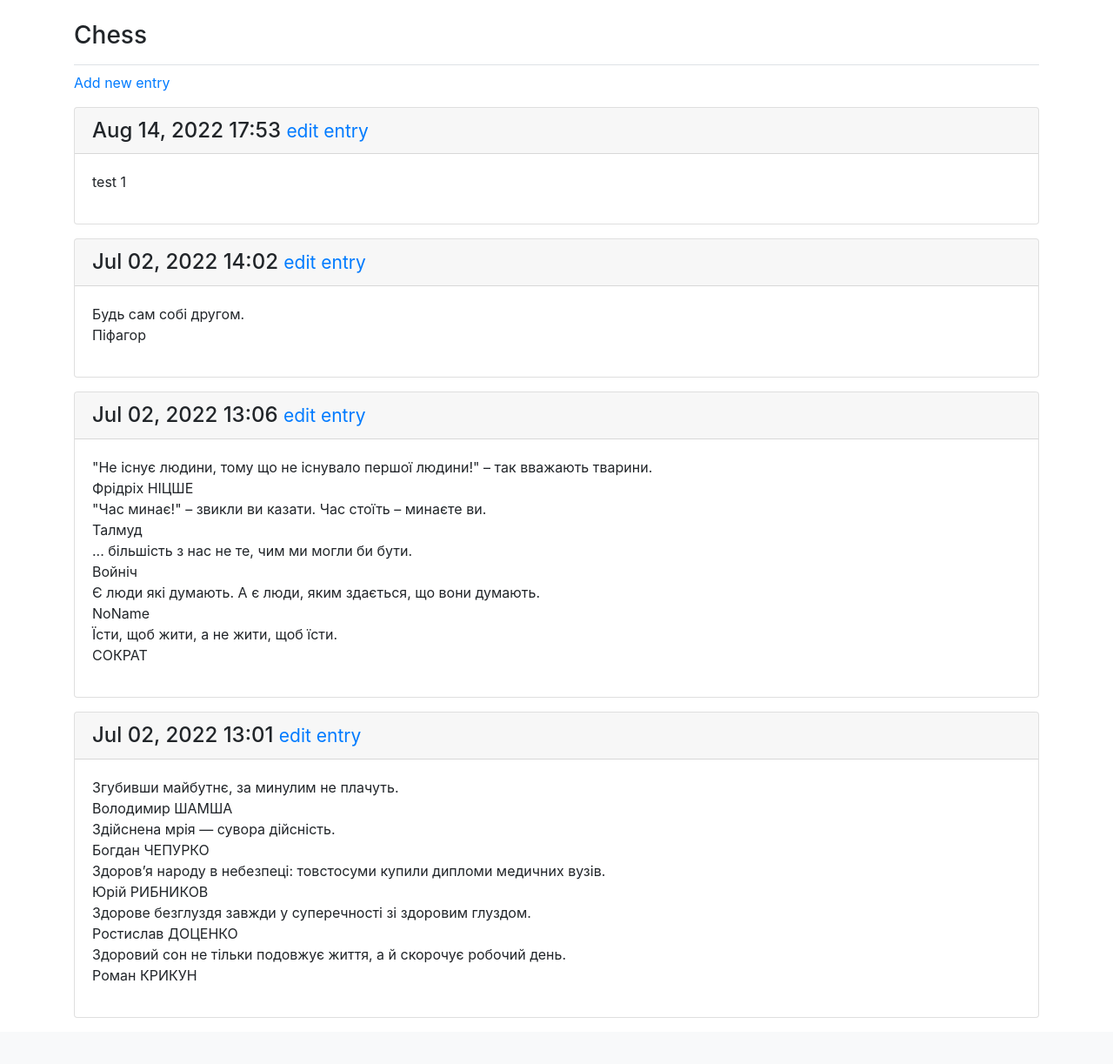
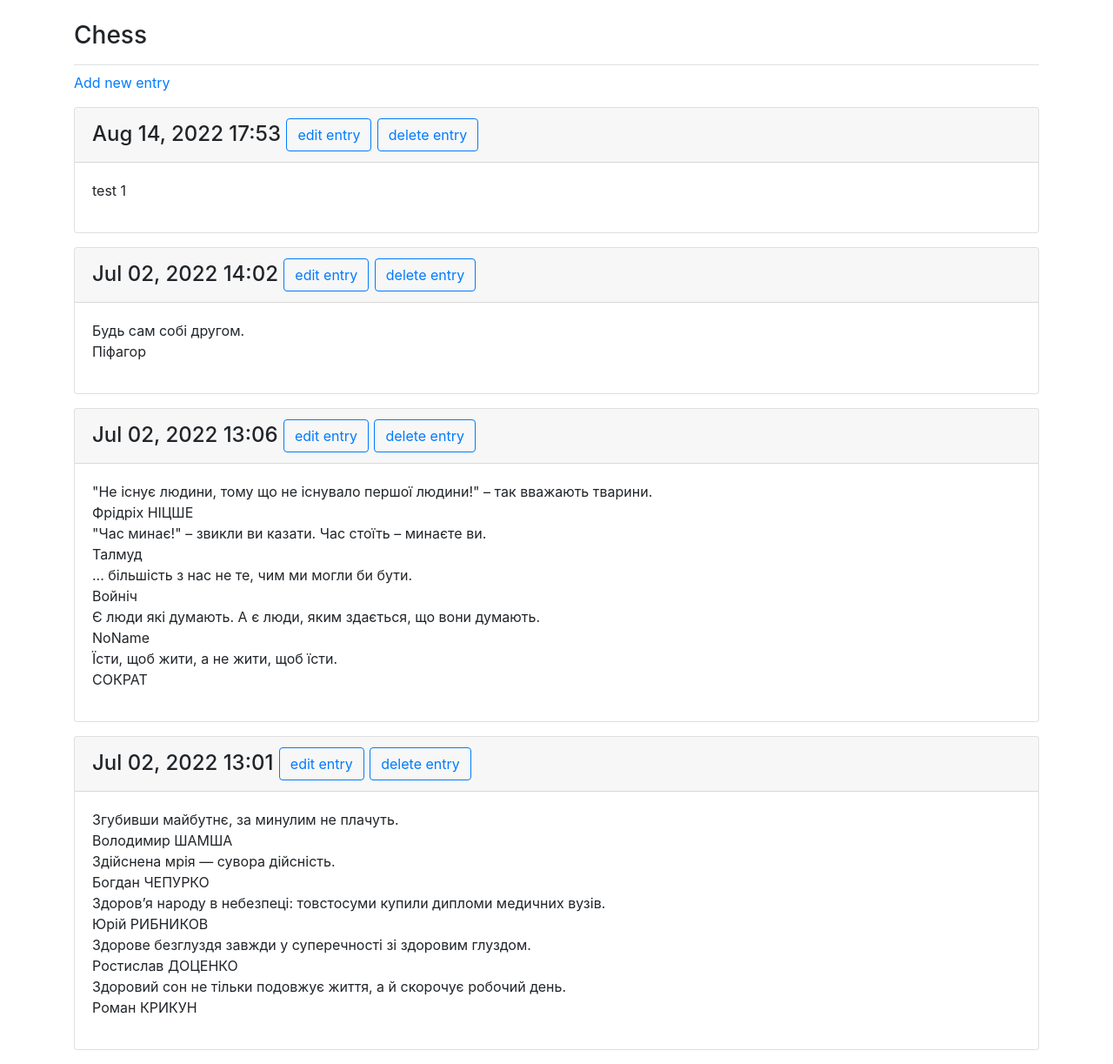
Before and after one commit to torn80beta/learning_log_pcc, a Django app: page /topics/1/ in a window 1280 px wide. Shown: the part 58-1281 px from the top of the page at 87% size. Before the commit the page ends 1228 px from the top, so only its background shows below. Run offline with Django 4.2, Linux system fonts and the light colour scheme; a user stored in the database is signed in; data comes from the database, SQL or seed files in the repository; both versions use the stored data as it was after the commit; some libraries are stand-ins or nearby versions.

Commit message:
delete_entry function now emplemented

```diff
--- a/learning_logs/templates/learning_logs/topic.html
+++ b/learning_logs/templates/learning_logs/topic.html
@@ -1,4 +1,6 @@
 {% extends 'learning_logs/base.html' %}
+{% load bootstrap4 %}
+
 
 {% block page_header %}
     <h3>{{ topic }}</h3>
@@ -13,7 +15,8 @@
         <div class="card mb-3">
             <h4 class="card-header">
                 {{ entry.date_added|date:'M d, Y H:i' }}
-                <small><a href="{% url 'learning_logs:edit_entry' entry.id %}">edit entry</a> </small>
+                <a href="{% url 'learning_logs:edit_entry' entry.id %}" class="btn btn-outline-primary">edit entry</a>
+                <a href="{% url 'learning_logs:delete_entry' entry.id %}" class="btn btn-outline-primary">delete entry</a>
             </h4>
             <div class="card-body">
                 {{ entry.text|linebreaks }}
--- a/learning_logs/urls.py
+++ b/learning_logs/urls.py
@@ -18,4 +18,6 @@ urlpatterns = [
     path('new_entry/<int:topic_id>/', views.new_entry, name='new_entry'),
     # Страница для редактирования записи
     path('edit_entry/<int:entry_id>/', views.edit_entry, name='edit_entry'),
+    # Удаление записи
+    path('delete_entry/<int:entry_id>/', views.delete_entry, name='delete_entry'),
 ]
--- a/learning_logs/views.py
+++ b/learning_logs/views.py
@@ -95,3 +95,12 @@ def edit_entry(request, entry_id):
             return redirect('learning_logs:topic', topic_id=topic.id)
     context = {'entry': entry, 'topic': topic, 'form': form}
     return render(request, 'learning_logs/edit_entry.html', context)
+
+
+@login_required
+def delete_entry(request, entry_id):
+    entry = Entry.objects.get(id=entry_id)
+    topic = entry.topic
+    check_topic_owner(topic, request)
+    entry.delete()
+    return redirect('learning_logs:topic', topic_id=topic.id)
```
Also changed, not shown: db.sqlite3.
